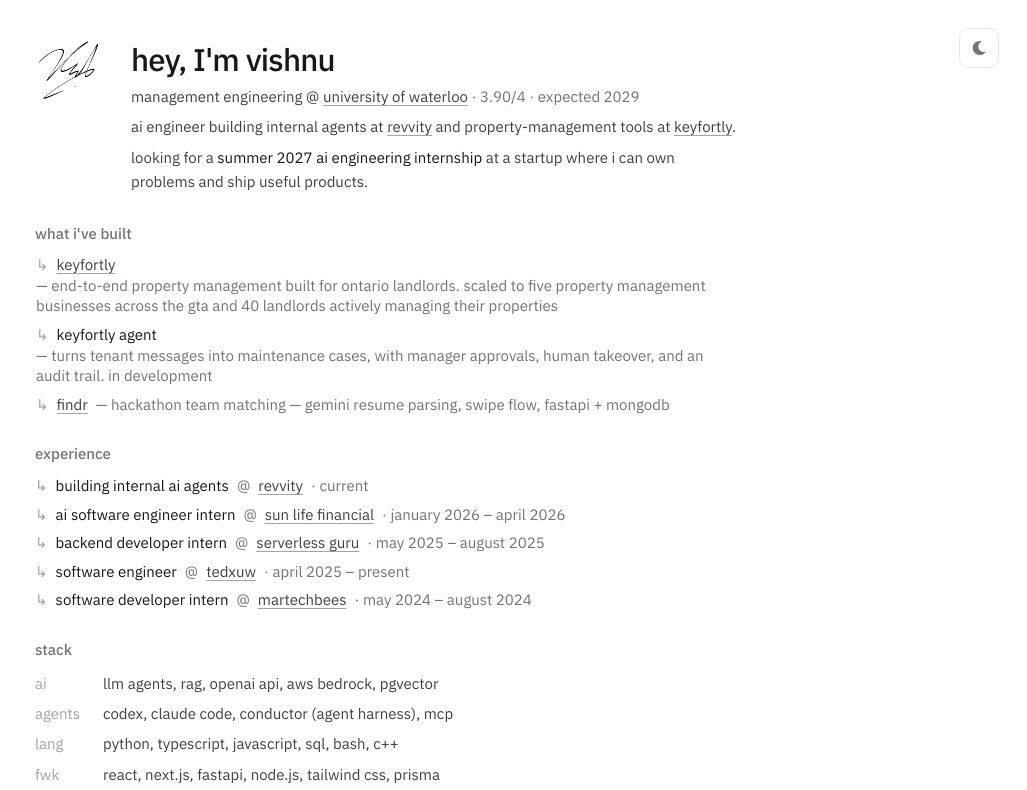
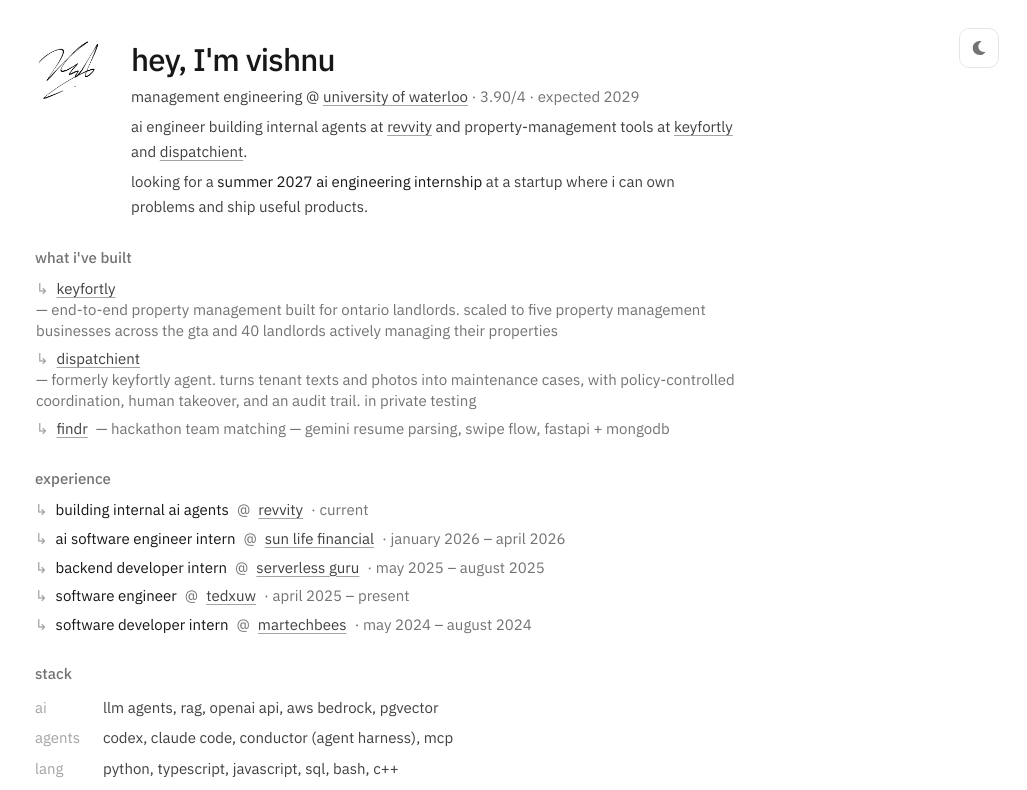
Before and after one commit to Vishnu123vis/VishnuSubramaniPortfolio, a Next.js app: page / in a window 1280 px wide. Shown: the top 790 px of the page, without its empty margins (253-1280 px from the left). Built offline with nearby package versions, Linux system fonts and the light colour scheme.

Commit message:
Update portfolio with Dispatchient branding and public website

```diff
--- a/src/app/layout.tsx
+++ b/src/app/layout.tsx
@@ -13,7 +13,7 @@
 export const metadata: Metadata = {
   title: "Vishnu Subramani | AI Engineer",
   description:
-    "AI engineer building internal agents at Revvity and Keyfortly, a property-management SaaS. University of Waterloo. Seeking a summer 2027 startup internship.",
+    "AI engineer building internal agents at Revvity, Keyfortly property-management SaaS, and Dispatchient AI maintenance coordination. University of Waterloo. Seeking a summer 2027 startup internship.",
   keywords: [
     "Vishnu Subramani",
     "University of Waterloo",
@@ -21,12 +21,13 @@
     "Software Engineer",
     "AI Engineer",
     "Keyfortly",
+    "Dispatchient",
   ],
   authors: [{ name: "Vishnu Subramani" }],
   openGraph: {
     title: "Vishnu Subramani | AI Engineer",
     description:
-      "AI engineer at Waterloo. Building internal agents at Revvity and property-management tools at Keyfortly. Open to summer 2027 startup internships.",
+      "AI engineer at Waterloo. Building internal agents at Revvity, Keyfortly property-management SaaS, and Dispatchient AI maintenance coordination. Open to summer 2027 startup internships.",
     url: "https://vishnus.online",
     siteName: "Vishnu Subramani",
     type: "website",
--- a/src/app/page.tsx
+++ b/src/app/page.tsx
@@ -67,7 +67,9 @@
               ai engineer building internal agents at{" "}
               <ExternalLink href="https://www.revvity.com/">revvity</ExternalLink>
               {" "}and property-management tools at{" "}
-              <ExternalLink href="https://keyfortly.com/">keyfortly</ExternalLink>.
+              <ExternalLink href="https://keyfortly.com/">keyfortly</ExternalLink>
+              {" "}and{" "}
+              <ExternalLink href="https://dispatchient.mistyfrog8.chatgpt.site">dispatchient</ExternalLink>.
             </p>
             <p className="text-body text-[14px] leading-relaxed sm:text-[15px]">
               looking for a <span className="text-fg">summer 2027 ai engineering internship</span>
--- a/src/data/projects.ts
+++ b/src/data/projects.ts
@@ -21,12 +21,13 @@
     live: "https://keyfortly.com/",
   },
   {
-    title: "Keyfortly Agent",
-    tagline: "turns tenant messages into maintenance cases, with manager approvals, human takeover, and an audit trail. in development",
-    description: "An AI operations assistant for property managers, currently in private development.",
+    title: "Dispatchient",
+    tagline: "formerly keyfortly agent. turns tenant texts and photos into maintenance cases, with policy-controlled coordination, human takeover, and an audit trail. in private testing",
+    description: "A standalone AI maintenance coordinator for landlords and property managers, currently in private synthetic testing.",
     period: "Ongoing",
     technologies: ["Next.js", "TypeScript", "OpenAI", "Twilio", "AWS CDK"],
-    features: ["Tenant message intake", "Approval-controlled follow-ups", "Operations dashboard"],
+    features: ["Tenant text and photo intake", "Policy-controlled coordination and human review", "Separate tenant and provider conversations", "Operations dashboard and audit trail"],
+    live: "https://dispatchient.mistyfrog8.chatgpt.site",
   },
   {
     title: "Findr",
```
Also changed, not shown: 1 other file (tests, documents, lock files or other folders).
